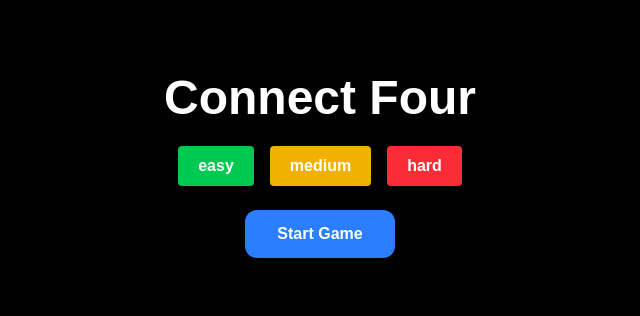
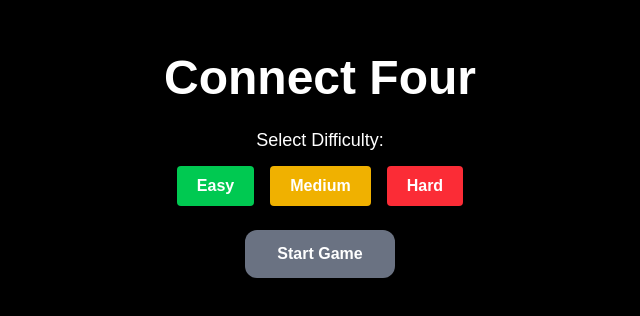
Before and after one commit to RuthlesSan/tic-tac-toe-ai, a Next.js app: page /games/connect4 in a window 1280 px wide. Shown: the part 234-550 px from the top of the page, without its empty margins (320-960 px from the left). Built offline with nearby package versions, Linux system fonts and the light colour scheme.

Commit message:
Added Connect Four game

```diff
--- a/app/games/connect4/page.js
+++ b/app/games/connect4/page.js
@@ -29,16 +29,44 @@ export default function ConnectFour() {
         s.play();
     };
 
-    // 🧠 WIN CHECK + TRACK CELLS
+    // ✅ PURE winner (for AI)
+    const getWinner = (b) => {
+        for (let r = 0; r < ROWS; r++) {
+            for (let c = 0; c < COLS; c++) {
+                const p = b[r][c];
+                if (!p) continue;
+
+                const dirs = [[0, 1], [1, 0], [1, 1], [1, -1]];
+
+                for (let [dr, dc] of dirs) {
+                    let count = 1;
+
+                    for (let i = 1; i < 4; i++) {
+                        let nr = r + dr * i;
+                        let nc = c + dc * i;
+
+                        if (
+                            nr >= 0 && nr < ROWS &&
+                            nc >= 0 && nc < COLS &&
+                            b[nr][nc] === p
+                        ) count++;
+                    }
+
+                    if (count === 4) return p;
+                }
+            }
+        }
+        return null;
+    };
+
+    // 🎯 UI winner (with highlight)
     const checkWinner = (b) => {
         for (let r = 0; r < ROWS; r++) {
             for (let c = 0; c < COLS; c++) {
                 const p = b[r][c];
                 if (!p) continue;
 
-                const dirs = [
-                    [0, 1], [1, 0], [1, 1], [1, -1]
-                ];
+                const dirs = [[0, 1], [1, 0], [1, 1], [1, -1]];
 
                 for (let [dr, dc] of dirs) {
                     let cells = [[r, c]];
@@ -46,13 +74,12 @@ export default function ConnectFour() {
                     for (let i = 1; i < 4; i++) {
                         let nr = r + dr * i;
                         let nc = c + dc * i;
+
                         if (
                             nr >= 0 && nr < ROWS &&
                             nc >= 0 && nc < COLS &&
                             b[nr][nc] === p
-                        ) {
-                            cells.push([nr, nc]);
-                        }
+                        ) cells.push([nr, nc]);
                     }
 
                     if (cells.length === 4) {
@@ -65,7 +92,6 @@ export default function ConnectFour() {
         return null;
     };
 
-    // 🎯 EVALUATION
     const evaluateBoard = (b) => {
         let score = 0;
 
@@ -94,9 +120,8 @@ export default function ConnectFour() {
         return score;
     };
 
-    // 🧠 MINIMAX
     const minimax = (b, depth, alpha, beta, isMax) => {
-        const win = checkWinner(b);
+        const win = getWinner(b); // ✅ FIXED
         if (win === "O") return 100;
         if (win === "X") return -100;
         if (depth === 0) return evaluateBoard(b);
@@ -147,22 +172,16 @@ export default function ConnectFour() {
         }
     };
 
-    // 🤖 AI MOVE
     const getAIMove = (b) => {
         let validCols = [];
         for (let c = 0; c < COLS; c++) if (!b[0][c]) validCols.push(c);
 
-        // EASY
-        if (difficulty === "easy") {
+        if (difficulty === "easy")
             return validCols[Math.floor(Math.random() * validCols.length)];
-        }
 
-        // MEDIUM
-        if (difficulty === "medium" && Math.random() < 0.5) {
+        if (difficulty === "medium" && Math.random() < 0.5)
             return validCols[Math.floor(Math.random() * validCols.length)];
-        }
 
-        // HARD
         let depth = difficulty === "hard" ? 6 : 3;
 
         let bestScore = -Infinity;
@@ -198,7 +217,6 @@ export default function ConnectFour() {
                 break;
             }
         }
-
         return newB;
     };
 
@@ -236,26 +254,42 @@ export default function ConnectFour() {
         setWinningCells([]);
     };
 
+    // 🎮 START SCREEN
     if (!gameStarted) {
         return (
             <div className="h-screen flex flex-col items-center justify-center bg-black text-white">
                 <h1 className="text-5xl mb-6 font-bold">Connect Four</h1>
 
+                <p className="mb-3 text-lg">
+                    {difficulty
+                        ? `Difficulty: ${difficulty.toUpperCase()}`
+                        : "Select Difficulty:"}
+                </p>
+
                 <div className="flex gap-4 mb-6">
                     {["easy", "medium", "hard"].map(level => (
-                        <button key={level}
+                        <button
+                            key={level}
                             onClick={() => setDifficulty(level)}
-                            className={`px-5 py-2 rounded font-bold ${level === "easy" ? "bg-green-500" :
-                                    level === "medium" ? "bg-yellow-500" :
-                                        "bg-red-500"
-                                }`}>
-                            {level}
+                            className={`px-5 py-2 rounded font-bold ${difficulty === level
+                                    ? "bg-blue-600 scale-105"
+                                    : level === "easy"
+                                        ? "bg-green-500"
+                                        : level === "medium"
+                                            ? "bg-yellow-500"
+                                            : "bg-red-500"
+                                }`}
+                        >
+                            {level.charAt(0).toUpperCase() + level.slice(1)}
                         </button>
                     ))}
                 </div>
 
-                <button onClick={() => setGameStarted(true)}
-                    className="px-8 py-3 bg-blue-500 rounded-xl font-bold">
+                <button
+                    onClick={() => difficulty && setGameStarted(true)}
+                    className={`px-8 py-3 rounded-xl font-bold ${difficulty ? "bg-blue-500" : "bg-gray-500"
+                        }`}
+                >
                     Start Game
                 </button>
             </div>
@@ -265,7 +299,11 @@ export default function ConnectFour() {
     return (
         <div className="h-screen flex flex-col items-center justify-center bg-black text-white">
 
-            <h1 className="text-3xl mb-4">Connect Four</h1>
+            <h1 className="text-3xl mb-2">Connect Four</h1>
+
+            <p className="mb-4 text-lg">
+                Difficulty: <span className="uppercase font-semibold">{difficulty}</span>
+            </p>
 
             <div className="grid grid-cols-7 gap-2 bg-blue-900 p-3 rounded-xl">
                 {board.map((row, r) =>
@@ -286,6 +324,19 @@ export default function ConnectFour() {
                 )}
             </div>
 
+            {!winner && (
+                <div className="mt-6 flex gap-4">
+                    <button onClick={resetGame} className="bg-yellow-500 px-5 py-2 rounded font-bold">
+                        Reset
+                    </button>
+
+                    <button onClick={() => { resetGame(); setGameStarted(false); }}
+                        className="bg-red-500 px-5 py-2 rounded font-bold">
+                        Exit
+                    </button>
+                </div>
+            )}
+
             {winner && (
                 <div className="mt-6 bg-gray-900 p-6 rounded-xl text-center">
                     <h2 className="text-xl mb-4">
@@ -304,20 +355,6 @@ export default function ConnectFour() {
                     </div>
                 </div>
             )}
-
-            {!winner && (
-                <div className="mt-6 flex gap-4">
-                    <button onClick={resetGame}
-                        className="bg-yellow-500 px-5 py-2 rounded font-bold">
-                        Reset
-                    </button>
-
-                    <button onClick={() => { resetGame(); setGameStarted(false); }}
-                        className="bg-red-500 px-5 py-2 rounded font-bold">
-                        Exit
-                    </button>
-                </div>
-            )}
         </div>
     );
 }
```
